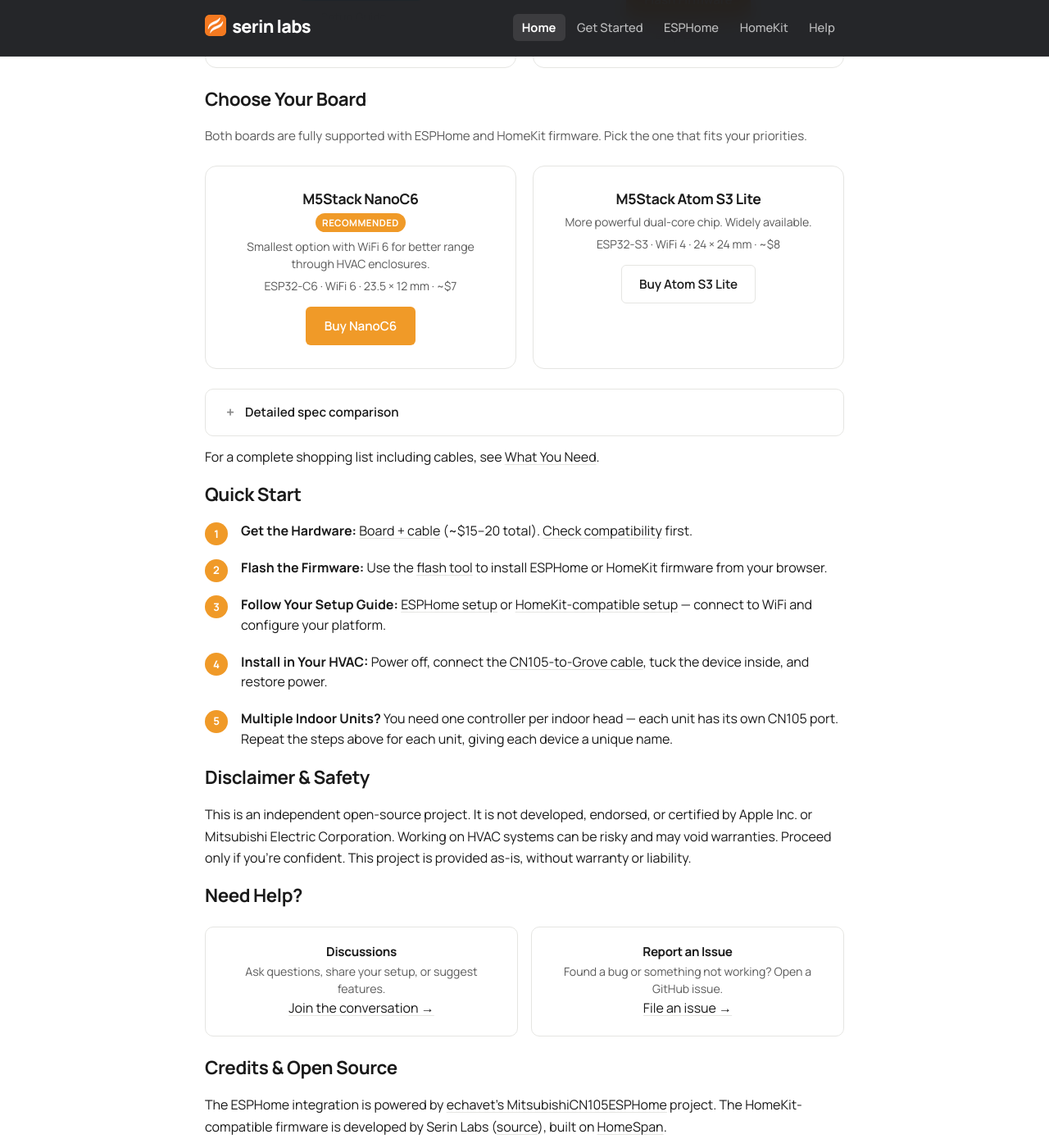
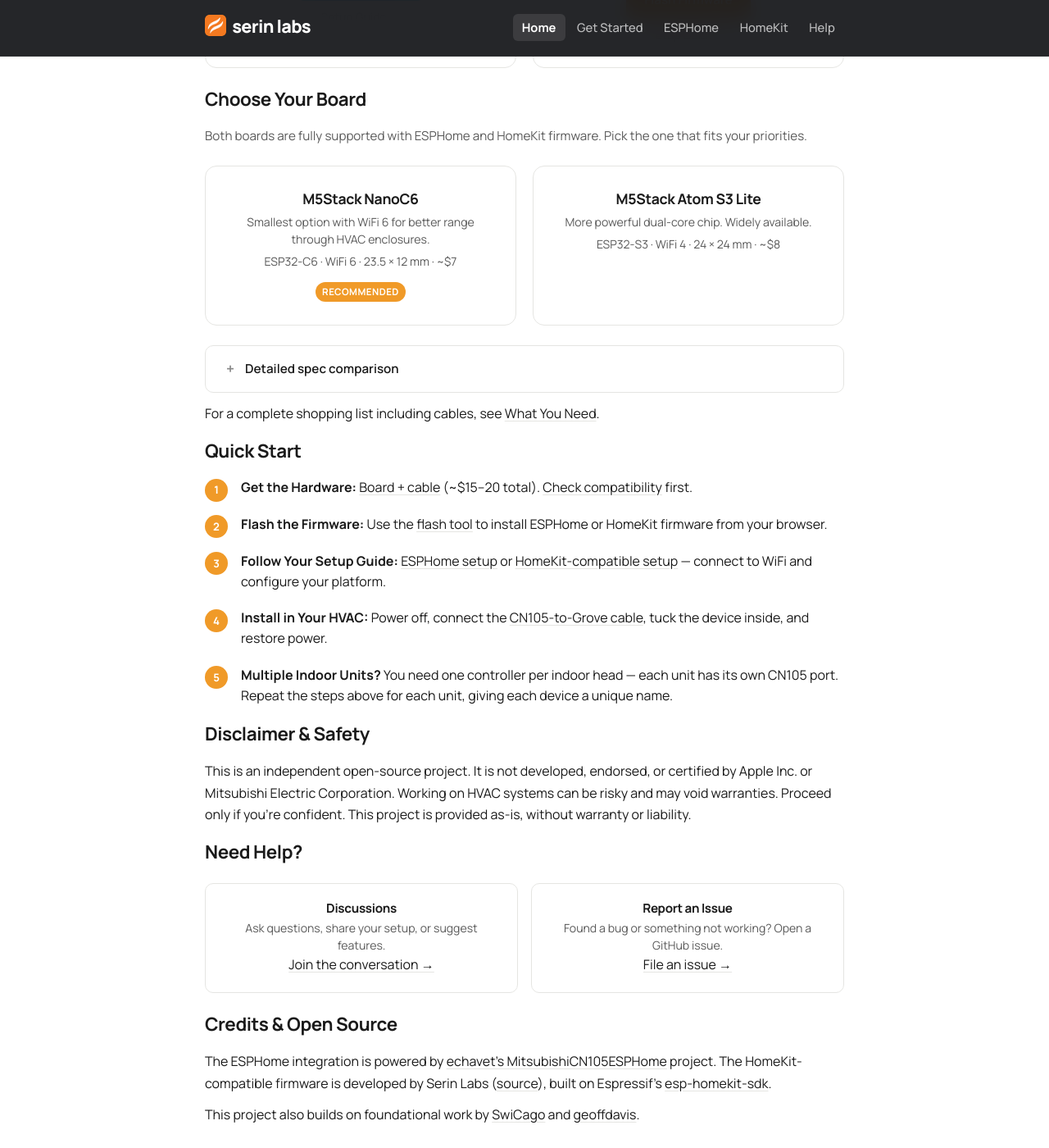
Before and after one commit to Serin-Labs/serin-labs.github.io, a Jekyll site: the page built from index.html, in a window 1280 px wide and 1400 px high, scrolled down 1412 px. Shown: the whole window at 82% size. Built offline with Jekyll 4.4.1, drawn with Linux system fonts in a browser that asks for light colours.

Commit message:
Update site to reflect esp-homekit-sdk migration and new HomeKit features
Replace all HomeSpan references with esp-homekit-sdk across the site and
README. Update HomeKit features page with BLE remote temperature sensor
support, crash loop safe mode, and WiFi network scanner. Fix OTA commands
from PlatformIO to ESP-IDF. Update compatibility table to reflect HomeKit
BLE sensor support alongside ESPHome. Minor CSS and layout cleanups.

```diff
--- a/_layouts/default.html
+++ b/_layouts/default.html
@@ -5,7 +5,7 @@
   <meta name="viewport" content="width=device-width, initial-scale=1.0">
   <link rel="preconnect" href="https://fonts.googleapis.com">
   <link rel="preconnect" href="https://fonts.gstatic.com" crossorigin>
-  <link href="https://fonts.googleapis.com/css2?family=Manrope:wght@300;400;500;600;700;800&family=JetBrains+Mono:wght@400;500&display=swap" rel="stylesheet">
+  <link href="https://fonts.googleapis.com/css2?family=Manrope:wght@400;500;600;700;800&family=JetBrains+Mono:wght@400;500&display=swap" rel="stylesheet">
   <link rel="stylesheet" href="{{ '/assets/css/main.css' | relative_url }}">
   <link rel="icon" type="image/x-icon" href="{{ '/assets/favicon.ico' | relative_url }}">
   <link rel="icon" type="image/png" sizes="32x32" href="{{ '/assets/favicon-32x32.png' | relative_url }}">
--- a/assets/css/main.css
+++ b/assets/css/main.css
@@ -472,8 +472,8 @@ nav .dropdown-menu a:hover {
   line-height: 1.5;
   margin: 0;
 }
-.board-card .btn { margin-top: 0.5rem; }
 .board-badge {
+  margin-top: 0.5rem;
   display: inline-block;
   background: var(--accent);
   color: #fff;
@@ -601,6 +601,9 @@ th {
   background: var(--surface);
   margin-bottom: 1.25rem;
   box-shadow: var(--shadow-sm);
+}
+.form-card--warning {
+  border-left: 3px solid #E53935;
 }
 legend {
   display: flex;
@@ -767,7 +770,8 @@ textarea#dynamic-yaml-output {
   margin: 1em 0;
 }
 
-#platforms {
+#platforms,
+#boards {
   scroll-margin-top: 4rem;
 }
 
--- a/compatibility.html
+++ b/compatibility.html
@@ -256,7 +256,7 @@ nav_active: compatibility
   </div>
 
   <h2>Not Compatible</h2>
-  <div class="form-card" style="border-left: 3px solid #E53935;">
+  <div class="form-card form-card--warning">
     <h3>Mitsubishi Heavy Industries (SRK, SRC, SRF)</h3>
     <p><strong>Not compatible.</strong> Mitsubishi Heavy Industries is a <strong>different company</strong> from Mitsubishi Electric. Their units (model numbers starting with SRK, SRC, or SRF) use an entirely different control protocol and do not have CN105 connectors.</p>
 
@@ -326,8 +326,8 @@ nav_active: compatibility
         </tr>
         <tr>
           <td><strong>Remote temperature sensor</strong></td>
-          <td>Most models (ESPHome only)</td>
-          <td>Override the unit's internal temperature reading with a Home Assistant sensor</td>
+          <td>Most models</td>
+          <td>Override the unit's internal temperature reading with an external sensor (Home Assistant sensor for ESPHome, BLE sensor for HomeKit)</td>
         </tr>
       </tbody>
     </table>
--- a/homekit/setup.html
+++ b/homekit/setup.html
@@ -63,8 +63,8 @@ nav_active: homekit
     <li><strong>Via Web UI:</strong> Navigate to Settings &gt; Firmware Update. The browser verifies integrity before uploading.</li>
     <li><strong>Via curl:</strong></li>
   </ul>
-  <pre><code>pio run
-curl --data-binary @.pio/build/nanoc6/firmware.bin \
+  <pre><code>idf.py build
+curl --data-binary @build/mitsubishi-cn105-homekit.bin \
      -H "Content-Type: application/octet-stream" \
      http://&lt;device-ip&gt;:8080/upload</code></pre>
   <p>After an OTA update, the device validates WiFi and UART communication before confirming the new firmware. If validation fails, it automatically rolls back.</p>
--- a/index.html
+++ b/index.html
@@ -108,16 +108,14 @@ nav_active: home
 <div class="board-chooser">
   <div class="board-card">
     <h3>M5Stack NanoC6</h3>
-    <span class="board-badge">Recommended</span>
     <p>Smallest option with WiFi 6 for better range through HVAC enclosures.</p>
     <p class="board-specs">ESP32-C6 &middot; WiFi 6 &middot; 23.5 &times; 12 mm &middot; ~$7</p>
-    <a href="https://shop.m5stack.com/products/m5stack-nanoc6-dev-kit" target="_blank" rel="noopener" class="btn">Buy NanoC6</a>
+    <span class="board-badge">Recommended</span>
   </div>
   <div class="board-card">
     <h3>M5Stack Atom S3 Lite</h3>
     <p>More powerful dual-core chip. Widely available.</p>
     <p class="board-specs">ESP32-S3 &middot; WiFi 4 &middot; 24 &times; 24 mm &middot; ~$8</p>
-    <a href="https://shop.m5stack.com/products/atoms3-lite-esp32s3-dev-kit" target="_blank" rel="noopener" class="btn btn-outline">Buy Atom S3 Lite</a>
   </div>
 </div>
 <details>
@@ -163,7 +161,7 @@ nav_active: home
 <p>This is an independent open-source project. It is not developed, endorsed, or certified by Apple Inc. or Mitsubishi Electric Corporation. Working on HVAC systems can be risky and may void warranties. Proceed only if you're confident. This project is provided as-is, without warranty or liability.</p>
 
 <h2>Need Help?</h2>
-<div class="features-grid" style="grid-template-columns: repeat(2, 1fr);">
+<div class="features-grid">
   <div class="feature-card">
     <h3>Discussions</h3>
     <p>Ask questions, share your setup, or suggest features.</p>
@@ -177,5 +175,5 @@ nav_active: home
 </div>
 
 <h2>Credits & Open Source</h2>
-<p>The ESPHome integration is powered by <a href="https://github.com/echavet/MitsubishiCN105ESPHome" target="_blank">echavet's MitsubishiCN105ESPHome</a> project. The HomeKit-compatible firmware is developed by Serin Labs (<a href="https://github.com/akifbayram/mitsubishi-cn105-homekit" target="_blank">source</a>), built on <a href="https://github.com/HomeSpan/HomeSpan" target="_blank">HomeSpan</a>.</p>
+<p>The ESPHome integration is powered by <a href="https://github.com/echavet/MitsubishiCN105ESPHome" target="_blank">echavet's MitsubishiCN105ESPHome</a> project. The HomeKit-compatible firmware is developed by Serin Labs (<a href="https://github.com/akifbayram/mitsubishi-cn105-homekit" target="_blank">source</a>), built on Espressif's <a href="https://github.com/espressif/esp-homekit-sdk" target="_blank">esp-homekit-sdk</a>.</p>
 <p>This project also builds on foundational work by <a href="https://github.com/SwiCago/HeatPump" target="_blank">SwiCago</a> and <a href="https://github.com/geoffdavis/esphome-mitsubishiheatpump" target="_blank">geoffdavis</a>.</p>
```
Also changed, not shown: homekit/features.html (+21 -2 lines), README.md.
